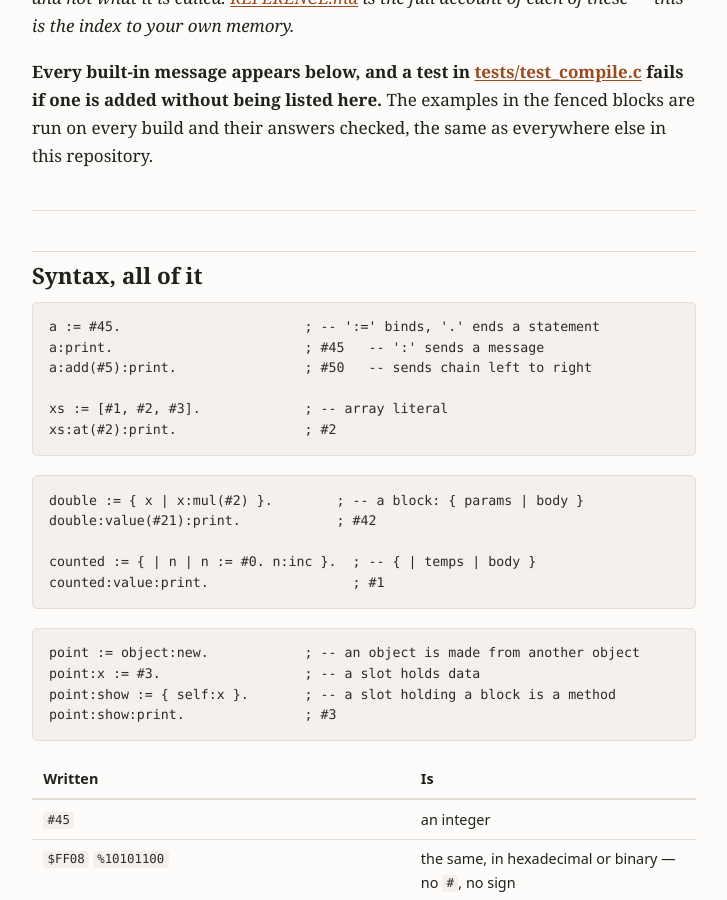
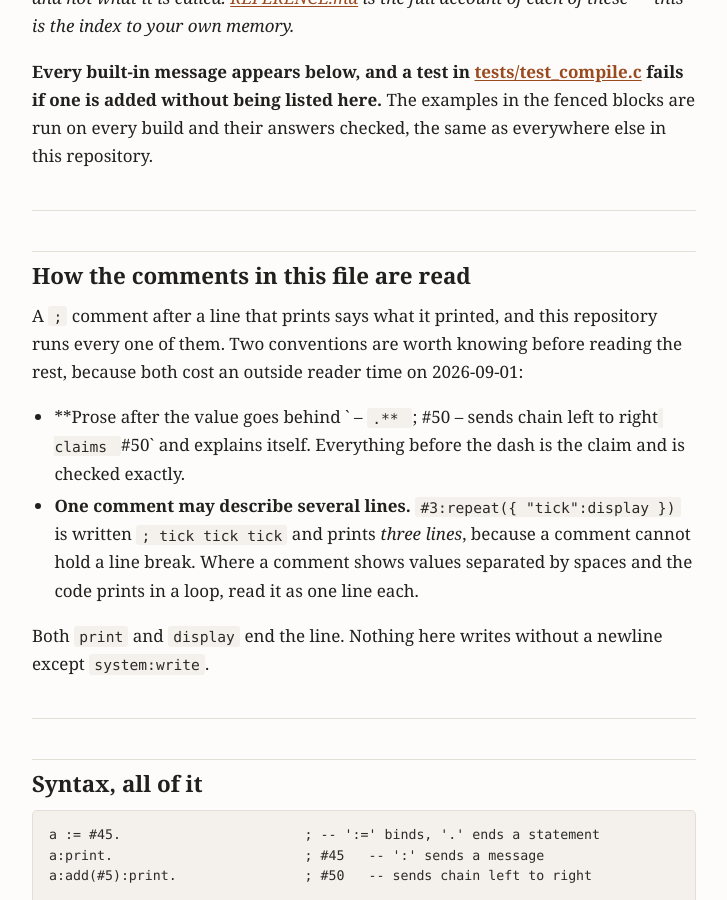
Before and after one commit to hansolovkarlsson/Solveig, a Jekyll site: the page built from docs/CHEATSHEET.md, in a window 1280 px wide and 900 px high, scrolled down 217 px. Shown: the whole window, without its empty margins (276-1003 px from the left). Built offline with Jekyll 4.4.1, drawn with Linux system fonts in a browser that asks for light colours; our own code applies the rules of GitHub Pages for plain Markdown files.

Commit message:
An outside reader's report: display's newline, and a matching rule that was too loose
The first report from someone using this language who did not write it. Two
things, and checking them found a third.

display writes a newline and CHEATSHEET said so for print and not for display,
which reads as a difference when there is none. Fixed, and the cheatsheet now
opens with a section on how its own comments are to be read -- because both
conventions that cost the reader time are conventions of this repository's
notation rather than of the language, and they were documented only inside
expect.sol, where no reader looks.

The third thing is the one worth having. `; tick tick tick` on a line printing
three lines is checked and passes, and it passes for two reasons rather than
one. The intended reason is deliberate and documented in matchAll: consecutive
output lines are joined under one comment, because a comment cannot hold a line
break. The unintended one was that `satisfies` accepted any claim whose first
token matched, so `tick` satisfied `tick tick tick` -- and, worse, `#5` would
have satisfied a claim of `#5 anything at all`.

That looseness existed to support a third comment convention -- an aside with
no dash -- which the checker had learned rather than declare wrong. It is
declared wrong now: twenty-two comments were converted to ` -- ` in one pass,
and the rule is equality. The only looseness left is the deliberate join.

So a reader who could not tell a rendering convention from a claim about the
language was right that it was a convention, and right that it was worth a
word -- and the checker had been accepting a class of false claim underneath
it the whole time.

Co-Authored-By: Claude Opus 5 <noreply@anthropic.com>
Claude-Session: https://claude.ai/code/session_01Sf9DTb9Ys3EPr6ADsz2b2r

```diff
--- a/docs/CHEATSHEET.md
+++ b/docs/CHEATSHEET.md
@@ -8,6 +8,25 @@ each of these — this is the index to your own memory.*
 [tests/test_compile.c](../tests/test_compile.c) fails if one is added without
 being listed here.** The examples in the fenced blocks are run on every build
 and their answers checked, the same as everywhere else in this repository.
+
+---
+
+## How the comments in this file are read
+
+A `;` comment after a line that prints says what it printed, and this repository
+runs every one of them. Two conventions are worth knowing before reading the
+rest, because both cost an outside reader time on 2026-09-01:
+
+- **Prose after the value goes behind ` -- `.** `; #50 -- sends chain left to
+  right` claims `#50` and explains itself. Everything before the dash is the
+  claim and is checked exactly.
+- **One comment may describe several lines.** `#3:repeat({ "tick":display })`
+  is written `; tick tick tick` and prints *three lines*, because a comment
+  cannot hold a line break. Where a comment shows values separated by spaces
+  and the code prints in a loop, read it as one line each.
+
+Both `print` and `display` end the line. Nothing here writes without a newline
+except `system:write`.
 
 ---
 
@@ -115,7 +134,7 @@ seen:display.                                       ; 147
 | Message | Answers |
 | --- | --- |
 | `print` | the receiver, having written its literal form and a newline |
-| `display` | the receiver, having written it *without* quotes on a string |
+| `display` | the receiver, having written it **and a newline**, *without* quotes on a string |
 | `asString` | its text |
 | `equals(v)` `notEquals(v)` | a boolean; value for numbers and text, identity for containers |
 | `isNil` `notNil` | a boolean |
```
Also changed, not shown: docs/GUIDE.md (+3 -3 lines), docs/REFERENCE.md (+5 -5 lines), docs/design.md (+1 -1 lines), 8 other files.
